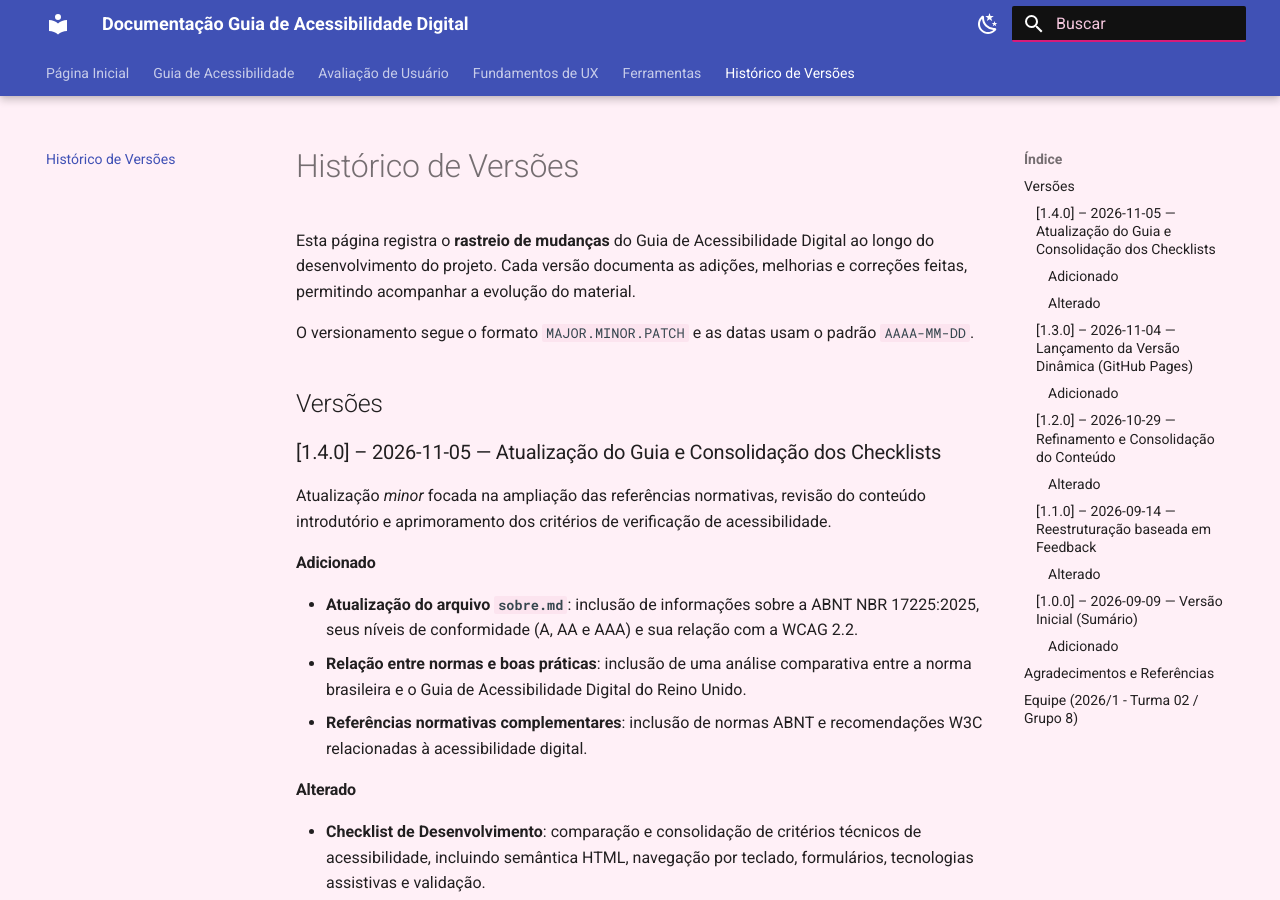
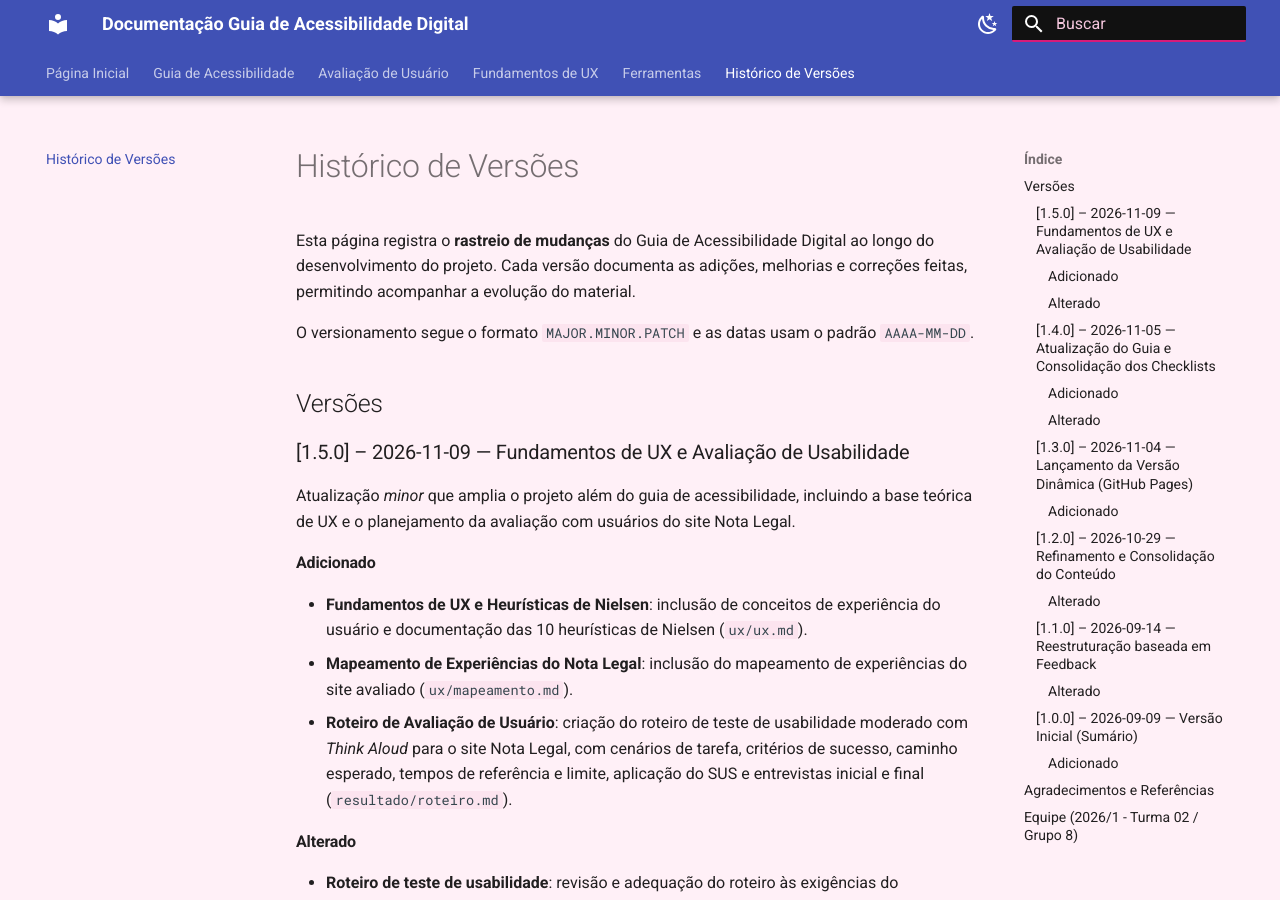
Before and after one commit to UnB-IHC/IHC_2026.2_Grupo01, an MkDocs documentation site: the page built from docs/historico/historico.md, in a window 1280 px wide and 900 px high. Built offline with MkDocs 1.6.1 and Material for MkDocs 9.7.7, drawn with Linux system fonts in a browser that asks for light colours; some of the changed text lies outside the part shown.

Commit message:
docs: atualiza histórico de versão.

```diff
--- a/docs/historico/historico.md
+++ b/docs/historico/historico.md
@@ -5,6 +5,20 @@ Esta página registra o **rastreio de mudanças** do Guia de Acessibilidade Digi
 O versionamento segue o formato `MAJOR.MINOR.PATCH` e as datas usam o padrão `AAAA-MM-DD`.
 
 ## Versões
+
+### [1.5.0] – 2026-11-09 — Fundamentos de UX e Avaliação de Usabilidade
+
+Atualização *minor* que amplia o projeto além do guia de acessibilidade, incluindo a base teórica de UX e o planejamento da avaliação com usuários do site Nota Legal.
+
+#### Adicionado
+- **Fundamentos de UX e Heurísticas de Nielsen**: inclusão de conceitos de experiência do usuário e documentação das 10 heurísticas de Nielsen (`ux/ux.md`).
+- **Mapeamento de Experiências do Nota Legal**: inclusão do mapeamento de experiências do site avaliado (`ux/mapeamento.md`).
+- **Roteiro de Avaliação de Usuário**: criação do roteiro de teste de usabilidade moderado com *Think Aloud* para o site Nota Legal, com cenários de tarefa, critérios de sucesso, caminho esperado, tempos de referência e limite, aplicação do SUS e entrevistas inicial e final (`resultado/roteiro.md`).
+
+#### Alterado
+- **Roteiro de teste de usabilidade**: revisão e adequação do roteiro às exigências do documento-template da disciplina, incluindo a ordem fixa da sessão e as regras de proteção de dados pessoais nas tarefas.
+
+---
 
 ### [1.4.0] – 2026-11-05 — Atualização do Guia e Consolidação dos Checklists
 
```
